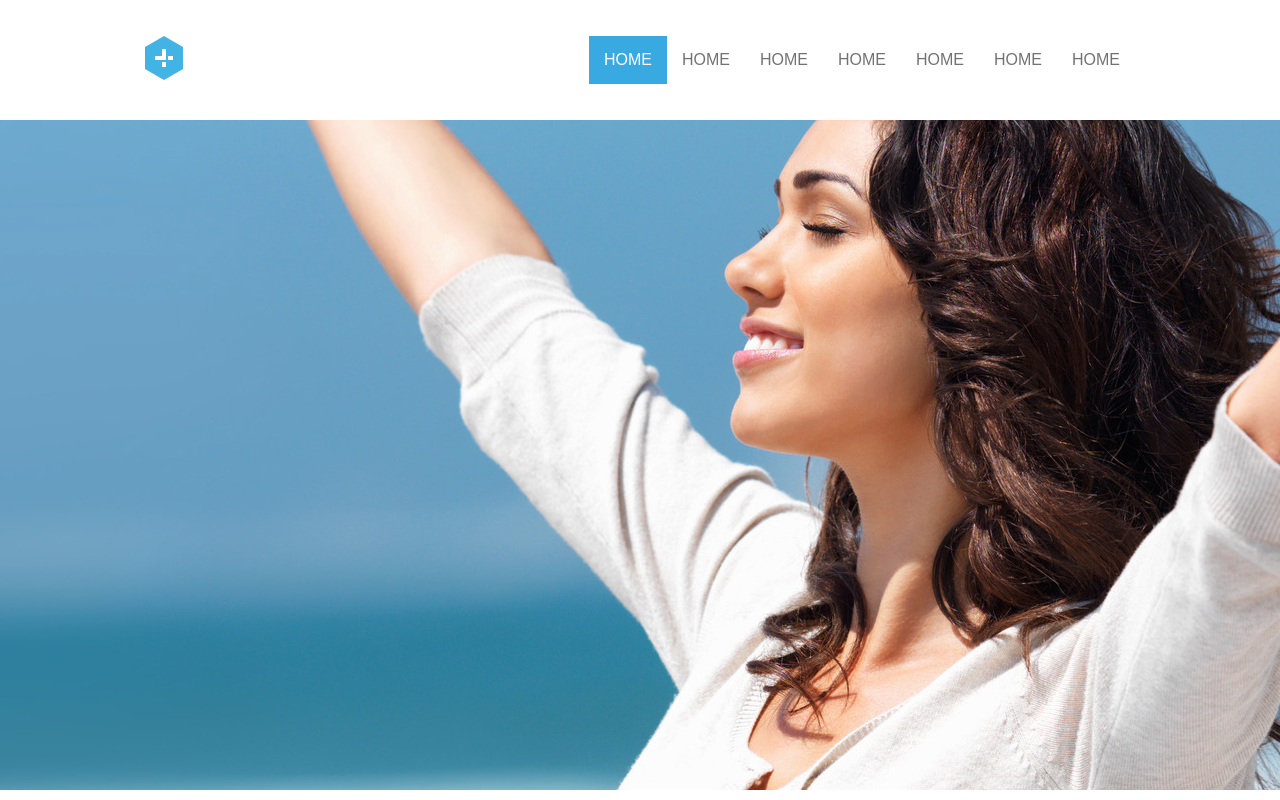
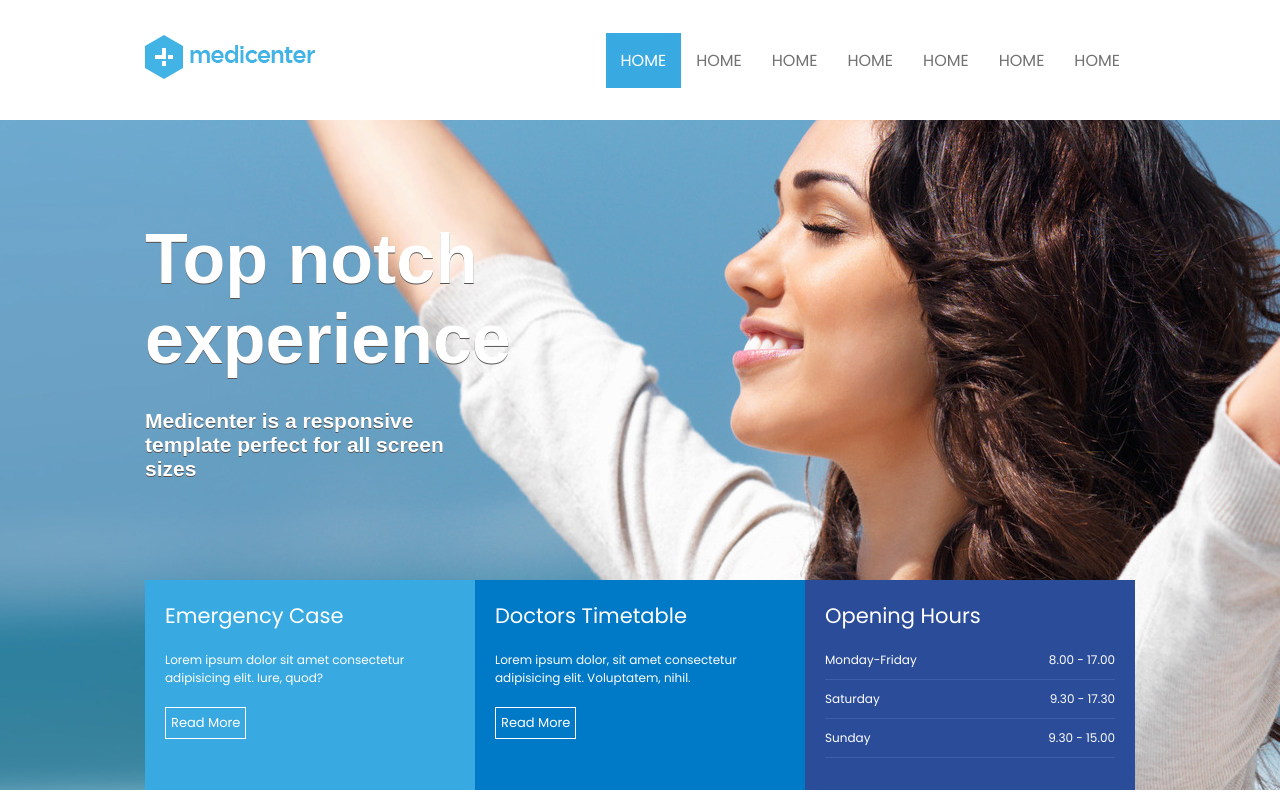
Before and after one commit to juancrmello/medicenter-website-estudo, a plain HTML site: page index.html in a window 1280 px wide. Drawn offline with Linux system fonts and the light colour scheme.

Commit message:
Banner Medicenter finalizado

```diff
--- a/assets/css/template.css
+++ b/assets/css/template.css
@@ -1,3 +1,9 @@
+@import url('https://fonts.googleapis.com/css2?family=Poppins:wght@400;500;700;900&display=swap');
+
+* {
+  font-family: 'Poppins', sans-serif;
+}
+
 body {
   margin: 0;
   padding: 0;
@@ -42,7 +48,7 @@ nav a {
   text-decoration: none;
   text-transform: uppercase;
   color: #727272;
-  font-family: Arial, Helvetica, sans-serif;
+
 }
 
 nav .active a,
@@ -52,8 +58,107 @@ nav a:hover {
 }
 
 #banner {
+  display: flex;
+  justify-content: center;
   background-image: url("../images/img1.jpg");
   background-position: center;
   background-size: cover;
   height: 670px;
 }
+
+.column {
+  flex-direction: column;
+}
+
+.banner-headline {
+  flex: 1;
+  display: flex;
+  flex-direction: column;
+  justify-content: center;
+}
+
+.banner-headline h1 {
+  color: #ffffff;
+  font-size: 70px;
+  text-shadow: 0px 1px 0px #555555;
+  margin: 0;
+  padding: 0;
+  max-width: 350px;
+  font-family: Arial, Helvetica, sans-serif;
+}
+
+.banner-headline h2 {
+  color: #ffffff;
+  font-size: 21px;
+  text-shadow: 0px 1px 0px #555555;
+  margin: 0;
+  padding: 0;
+  max-width: 350px;
+  margin-top: 30px;
+  font-family: Arial, Helvetica, sans-serif;
+}
+
+.banner-options {
+  height: 210px;
+  background-color: green;
+  display: flex;
+}
+
+.banner1,
+.banner2,
+.banner3 {
+  flex: 1;
+  color: #FFFFFF;
+  padding: 20px;
+}
+
+.banner1 {
+  background-color: #39aae1;
+}
+
+.banner2 {
+  background-color: #0079c7;
+}
+
+.banner3 {
+  background-color: #2b4c99;
+}
+
+.banner-title {
+  font-size: 21px;
+}
+
+.banner-desc {
+  font-size: 12px;
+  margin: 20px 0;
+}
+
+.banner-options a {
+  display: inline-block;
+  border: 1px solid #FFFFFF;
+  padding: 5px;
+  color: #FFFFFF;
+  font-size: 13px;
+  text-decoration: none;
+}
+
+.banner-days {
+  display: flex;
+  flex-direction: column;
+  flex: 1;
+  font-size: 12px;
+  margin: 20px 0;
+}
+
+.banner-days .banner-days-items {
+  display: flex;
+  justify-content: space-between;
+  margin-bottom: 10px;
+  padding-bottom: 10px;
+  border-bottom: 1px solid #3b5daa;
+}
+
+.banner-days-items p {
+  margin: 0;
+  padding: 0;
+}
--- a/index.html
+++ b/index.html
@@ -18,7 +18,7 @@
   <header>
     <div class="container">
       <div class="logo">
-        <a href=""><img src="assets/images/header_logo.png" alt="logo"></a>
+        <a href=""><img src="assets/images/logo.png" alt="logo"></a>
       </div>
 
       <div class="menu">
@@ -36,12 +36,69 @@
           </ul>
         </nav>
       </div>
+
     </div>
   </header>
 
   <section id="banner">
 
+    <div class="container column">
 
+      <div class="banner-headline">
+
+        <h1>Top notch experience</h1>
+        <h2>Medicenter is a responsive template perfect for all screen sizes</h2>
+
+      </div>
+
+      <div class="banner-options">
+        <div class="banner1">
+          <div class="banner-title">
+            Emergency Case
+          </div>
+          <div class="banner-desc">
+            Lorem ipsum dolor sit amet consectetur adipisicing elit. Iure, quod?
+          </div>
+          <a href="">Read More</a>
+        </div>
+        <div class="banner2">
+          <div class="banner-title">
+            Doctors Timetable
+          </div>
+          <div class="banner-desc">
+            Lorem ipsum dolor, sit amet consectetur adipisicing elit. Voluptatem, nihil.
+          </div>
+          <a href="">Read More</a>
+        </div>
+        <div class="banner3">
+          <div class="banner-title">
+            Opening Hours
+          </div>
+
+          <div class="banner-days">
+            <div class="banner-days-items">
+              <p>Monday-Friday</p>
+              <p>8.00 - 17.00</p>
+            </div>
+            <div class="border"></div>
+
+            <div class="banner-days-items">
+              <p>Saturday</p>
+              <p>9.30 - 17.30</p>
+            </div>
+            <div class="border"></div>
+
+            <div class="banner-days-items">
+              <p>Sunday</p>
+              <p>9.30 - 15.00</p>
+            </div>
+            <div class="border"></div>
+
+          </div>
+        </div>
+      </div>
+
+    </div>
 
   </section>
 
```
Also changed, not shown: assets/images/logo.png (added).
